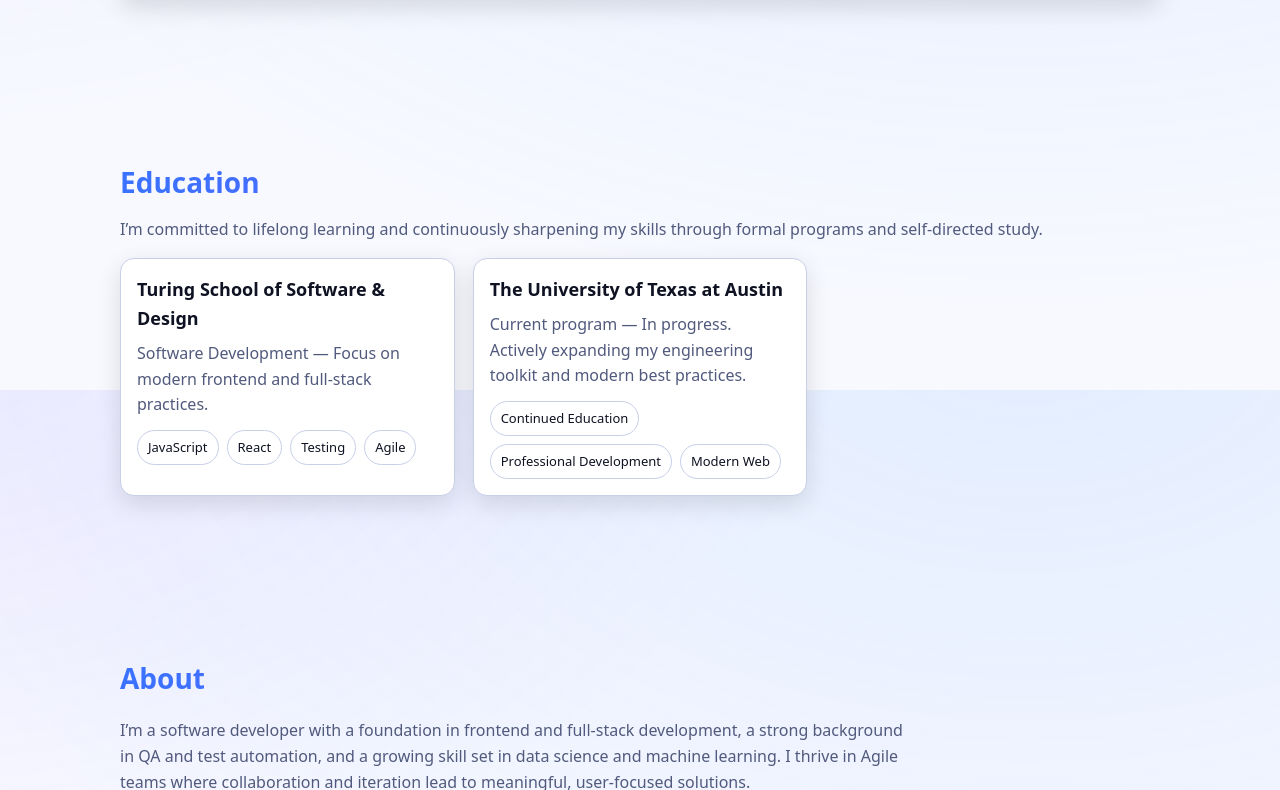
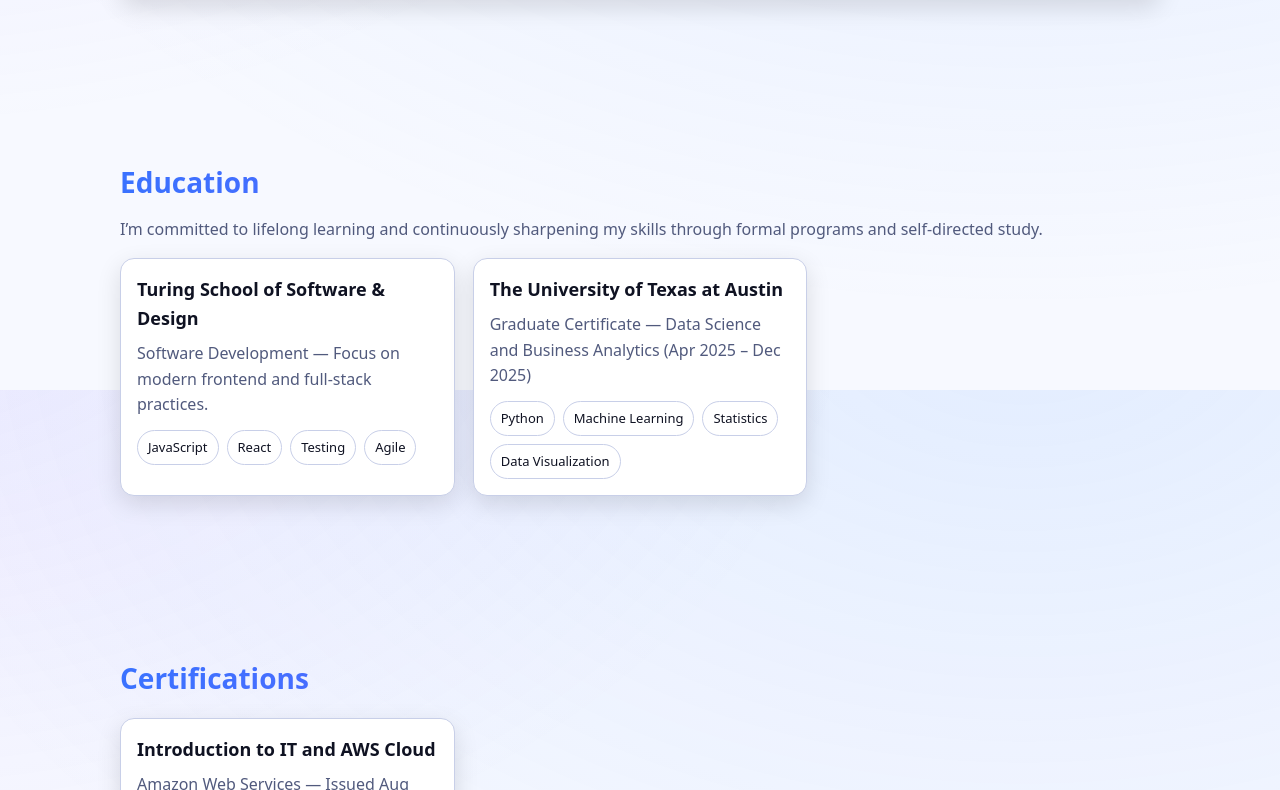
Before and after one commit to Alexbruce1/portfolio2025, a React (Vite) app: page / in a window 1280 px wide. Shown: the part 2010-2800 px from the top of the page. Built offline with nearby package versions, Linux system fonts and the light colour scheme.

Commit message:
content: enrich About, Education details; add Certifications section; update experience locations

```diff
--- a/src/App.jsx
+++ b/src/App.jsx
@@ -1,5 +1,5 @@
 import React, { useEffect, useMemo, useState } from 'react';
-import { Header, Hero, Projects, About, Skills, Experience, Education, Contact, Footer } from './components/index.js';
+import { Header, Hero, Projects, About, Skills, Experience, Education, Certifications, Contact, Footer } from './components/index.js';
 
 const THEME_KEY = 'portfolio:theme';
 
@@ -33,6 +33,7 @@
         <Projects />
         <Experience />
         <Education />
+        <Certifications />
         <About />
         <Skills />
         <Contact />
--- a/src/components/About.jsx
+++ b/src/components/About.jsx
@@ -6,13 +6,10 @@
       <div className="container">
         <h2 id="about-title" className="section-title">About</h2>
         <p className="muted" style={{maxWidth: 800}}>
-          I’m a software developer with a foundation in frontend and full‑stack development, a strong background
-          in QA and test automation, and a growing skill set in data science and machine learning. I thrive in Agile teams
-          where collaboration and iteration lead to meaningful, user‑focused solutions.
+          I’m a software engineer with a focus on front‑end and full‑stack development, and a solid foundation in quality engineering. I enjoy building interfaces that feel great to use and pairing them with reliable, well‑tested back ends.
         </p>
         <p className="muted" style={{maxWidth: 800}}>
-          Outside of work, you’ll usually find me on an overlanding trip, tinkering with cars, chasing lap times at the track,
-          taking photos, or spending time with my wife and dogs.
+          I like simplifying complex problems into clean, maintainable solutions that move the business forward. I work best in collaborative, Agile teams where iteration, thoughtful code review, and test‑driven development lead to predictable delivery and high‑quality software.
         </p>
       </div>
     </section>
--- /dev/null
+++ b/src/components/Certifications.jsx
@@ -0,0 +1,24 @@
+import React from 'react';
+
+export default function Certifications() {
+  return (
+    <section id="certifications" aria-labelledby="certs-title">
+      <div className="container">
+        <h2 id="certs-title" className="section-title">Certifications</h2>
+        <div className="grid">
+          <article className="card" aria-labelledby="cert-aws-intro">
+            <div className="body">
+              <h3 id="cert-aws-intro">Introduction to IT and AWS Cloud</h3>
+              <p className="muted" style={{marginTop: 6}}>Amazon Web Services — Issued Aug 2024</p>
+              <div className="tags" style={{marginTop: 10}}>
+                <span className="pill">Cloud</span>
+                <span className="pill">AWS</span>
+                <span className="pill">IT Foundations</span>
+              </div>
+            </div>
+          </article>
+        </div>
+      </div>
+    </section>
+  );
+}
--- a/src/components/Education.jsx
+++ b/src/components/Education.jsx
@@ -26,11 +26,12 @@
           <article className="card" aria-labelledby="edu-utaustin">
             <div className="body">
               <h3 id="edu-utaustin">The University of Texas at Austin</h3>
-              <p className="muted" style={{marginTop: 6}}>Current program — In progress. Actively expanding my engineering toolkit and modern best practices.</p>
+              <p className="muted" style={{marginTop: 6}}>Graduate Certificate — Data Science and Business Analytics (Apr 2025 – Dec 2025)</p>
               <div className="tags" style={{marginTop: 10}}>
-                <span className="pill">Continued Education</span>
-                <span className="pill">Professional Development</span>
-                <span className="pill">Modern Web</span>
+                <span className="pill">Python</span>
+                <span className="pill">Machine Learning</span>
+                <span className="pill">Statistics</span>
+                <span className="pill">Data Visualization</span>
               </div>
             </div>
           </article>
--- a/src/components/Header.jsx
+++ b/src/components/Header.jsx
@@ -9,6 +9,7 @@
           <a href="#projects" className="hide-sm">Projects</a>
           <a href="#experience" className="hide-sm">Experience</a>
           <a href="#education" className="hide-sm">Education</a>
+          <a href="#certifications" className="hide-sm">Certifications</a>
           <a href="#about" className="hide-sm">About</a>
           <a href="#skills" className="hide-sm">Skills</a>
           <a href="#contact">Contact</a>
--- a/src/components/index.js
+++ b/src/components/index.js
@@ -8,3 +8,4 @@
 export { default as Footer } from './Footer.jsx';
 export { default as Experience } from './Experience.jsx';
 export { default as Education } from './Education.jsx';
+export { default as Certifications } from './Certifications.jsx';
--- a/src/data/experience.js
+++ b/src/data/experience.js
@@ -15,6 +15,7 @@
   {
     company: 'Nextworld',
     role: 'Application Developer',
+    location: 'United States — Hybrid',
     start: 'Dec 2022',
     end: 'Mar 2024',
     bullets: [
@@ -27,6 +28,7 @@
   {
     company: 'Aetna Digital',
     role: 'Quality Engineer',
+    location: 'Denver, CO — Remote',
     start: 'Apr 2019',
     end: 'Dec 2022',
     bullets: [
```
